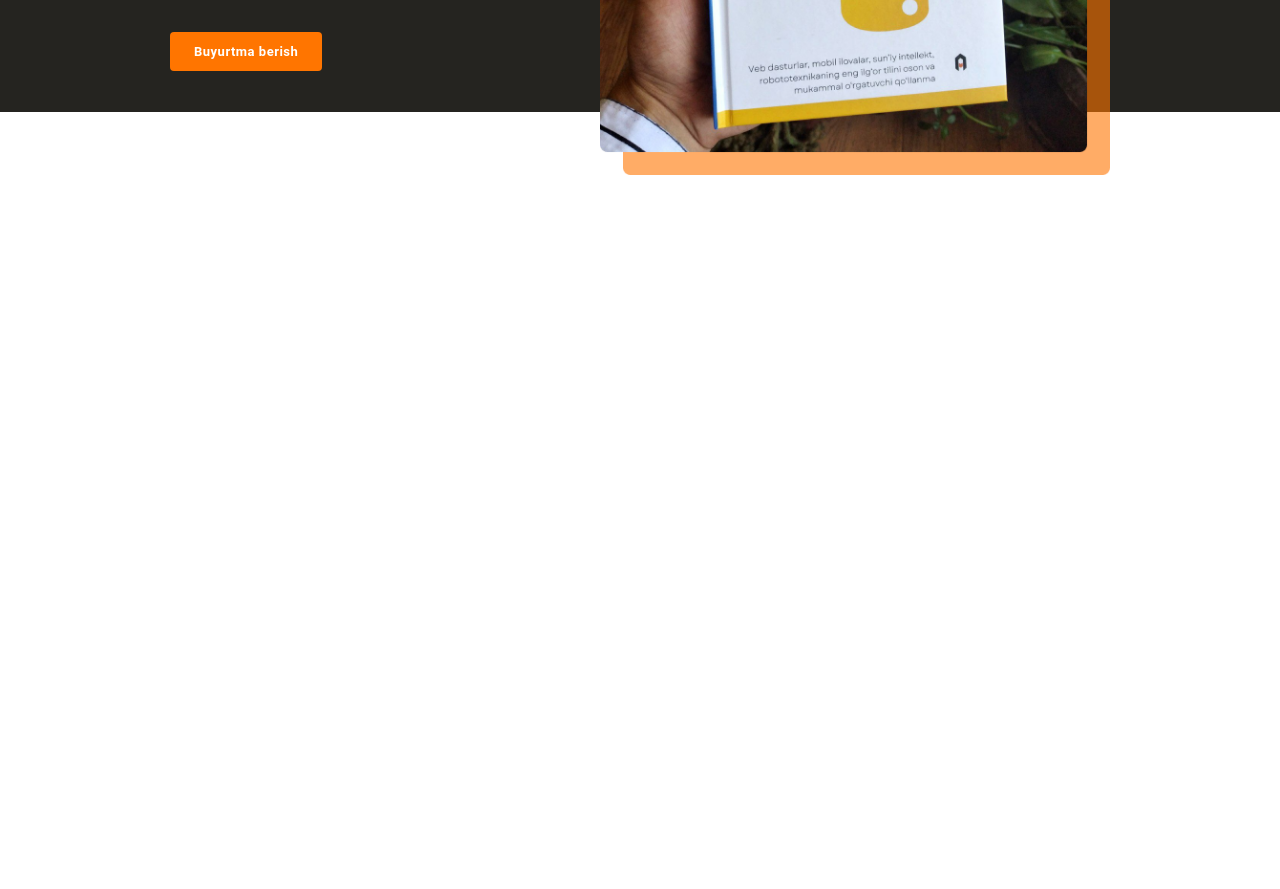
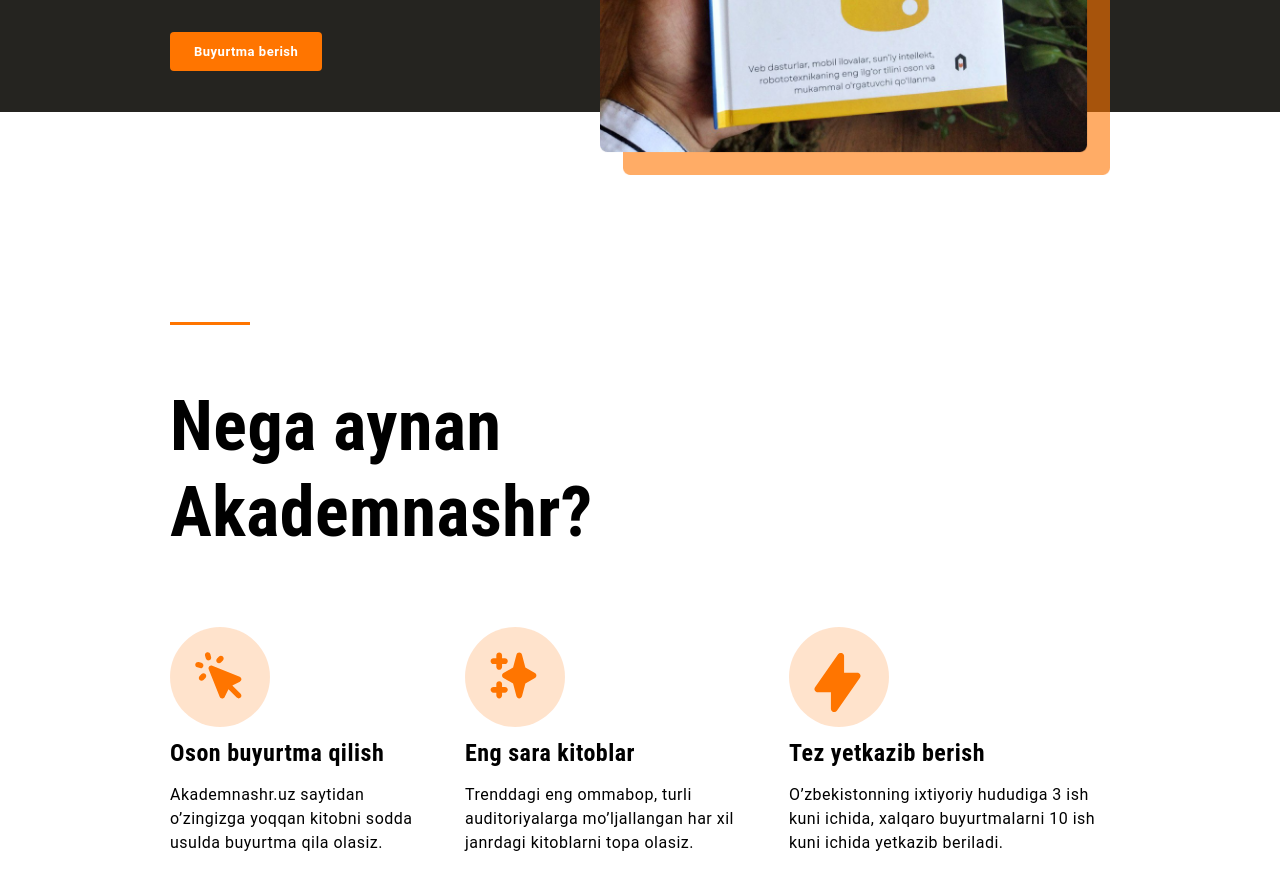
Before and after one commit to samandarweb/akademnashr, a plain HTML site: page index.html in a window 1280 px wide. Shown: the part 477-1366 px from the top of the page. Before the commit the page ends 800 px from the top, so only its background shows below. Drawn offline with Linux system fonts and the light colour scheme; a web font is replaced by a local one.

Commit message:
feaures finished

```diff
--- a/css/style.css
+++ b/css/style.css
@@ -145,3 +145,50 @@ body{
 .hero-img{
     margin-top: 40.81px;
 }
+/* feaures section */
+.feaures{
+    height: 936px;
+    background: #fff;
+    padding: 210px 0;
+}
+.feaures-title{
+    font-family: "Roboto Condensed", sans-serif;
+    font-weight: 700;
+    font-size: 70px;
+    line-height: 86px;
+    letter-spacing: 0.5px;
+}
+.feaures-items{
+    display: flex;
+    justify-content: space-between;
+    align-items: center;
+    margin-top: 72px;
+}
+.feaures_item{
+    height: 340px;
+    height: 245px;
+}
+.feaures_item:not(:last-child){
+    margin-right: 40px;
+}
+.feaures_image{
+    width: 100px;
+    height: 100px;
+    background: rgba(255, 117, 0, 0.2);
+    padding: 25px;
+    border-radius: 50%;
+}
+.feaures-item_title{
+    font-family: "Roboto Condensed", sans-serif;
+    font-size: 24px;
+    font-weight: 700;
+    line-height: 28px;
+    letter-spacing: 0.5px;
+    margin: 12px 0;
+}
+.feaures-item_text{
+    font-weight: 400;
+    font-size: 16px;
+    line-height: 24px;
+    letter-spacing: 0.5px;
+}
--- a/index.html
+++ b/index.html
@@ -21,7 +21,7 @@
     <header class="site-header">
         <div class="header-container container">
             <a class="site-logo" href="">
-                <img src="images/akademnash-logor.png" alt="site-logo">
+                <img src="images/akademnashr-logo.svg" alt="site-logo">
             </a>
             <!-- nav -->
             <nav class="site-nav">
@@ -59,6 +59,37 @@
                 <img class="hero-img" src="images/akademnashr-python-book.png" alt="python-book_image" height="510" width="510">
             </div>
         </section>
+        <!-- feaures section -->
+        <section class="feaures">
+            <div class="feaures-container container">
+                <div class="hero-line"></div>
+                <h2 class="feaures-title">Nega aynan <br>
+                    Akademnashr?</h2>
+                    <div class="feaures-items">
+                        <div class="feaures_item">
+                            <div class="feaures_image" >
+                                <img class="feaures-item_img" src="images/akademnashr-icon1.svg" alt="akademnashr-icon1" height="47" width="47">
+                            </div>
+                     <h5 class="feaures-item_title">Oson buyurtma qilish</h5>
+                            <p class="feaures-item_text">Akademnashr.uz saytidan o’zingizga yoqqan kitobni sodda usulda buyurtma qila olasiz.</p>
+                        </div>
+                        <div class="feaures_item">
+                            <div class="feaures_image" >
+                                <img class="feaures-item_img" src="images/akademnshr-icon2.svg" alt="akademnashr-icon2" height="47" width="47">
+                            </div>
+                     <h5 class="feaures-item_title">Eng sara kitoblar</h5>
+                            <p class="feaures-item_text">Trenddagi eng ommabop, turli auditoriyalarga mo’ljallangan har xil janrdagi kitoblarni topa olasiz.</p>
+                        </div>
+                        <div class="feaures_item">
+                            <div class="feaures_image" >
+                                <img class="feaures-item_img" src="images/akademnashr-icon3.svg" alt="akademnashr-icon3 height="47" width="47">
+                            </div>
+                     <h5 class="feaures-item_title">Tez yetkazib berish</h5>
+                            <p class="feaures-item_text">O’zbekistonning ixtiyoriy hududiga 3 ish kuni ichida, xalqaro buyurtmalarni 10 ish kuni ichida yetkazib beriladi.</p>
+                        </div>
+                    </div>
+            </div>
+        </section>
     </main>
   </body>
 </html>
```
Also changed, not shown: images/akademnashr-logo.svg (added).
